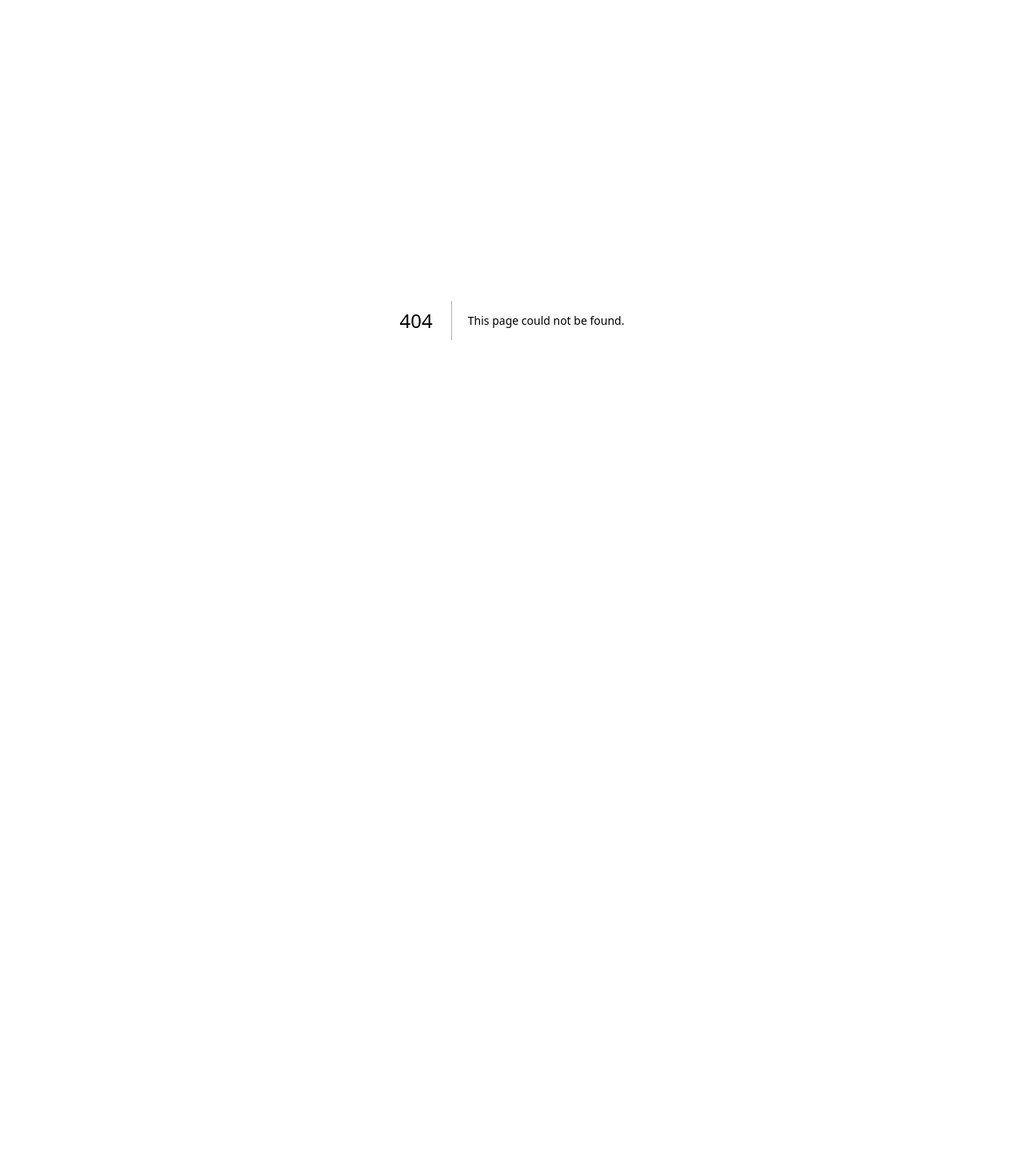
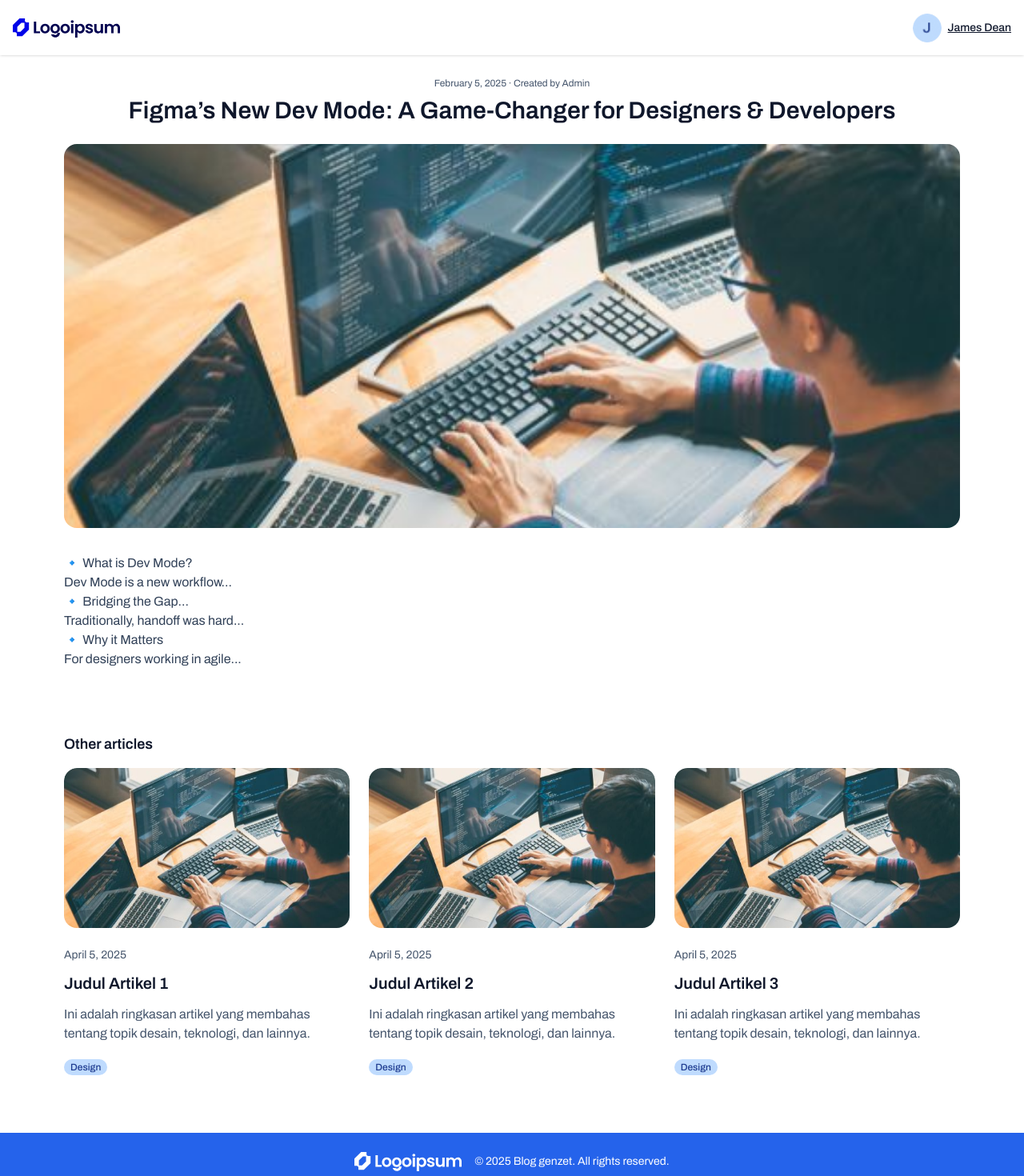
Before and after one commit to KokoYuardiA/article-management, a Next.js app: page /user/articles/1 in a window 1280 px wide. Before the commit this address had no page. Shown: the top 1470 px of the page at 80% size. Before the commit the page ends 800 px from the top, so only its background shows below. Built offline with nearby package versions, Linux system fonts and the light colour scheme.

Commit message:
feat: add ArticleContent and OtherArticles components for article detail layout

```diff
--- /dev/null
+++ b/app/user/articles/[id]/page.tsx
@@ -0,0 +1,46 @@
+// app/user/articles/[id]/page.tsx
+import Layout from "@/components/Layout";
+import ArticleContent from "@/components/ArticleContent";
+import OtherArticles from "@/components/OtherArticles";
+
+// Simulasi fetch data berdasarkan ID
+async function getArticle(id: string) {
+  // Ganti ini dengan fetch ke API asli
+  return {
+    id,
+    title: "Figma’s New Dev Mode: A Game-Changer for Designers & Developers",
+    date: "February 5, 2025",
+    author: "Admin",
+    imageUrl: "/orang-ngoding.jpg",
+    content: `
+      <h3>🔹 What is Dev Mode?</h3>
+      <p>Dev Mode is a new workflow...</p>
+      <h3>🔹 Bridging the Gap...</h3>
+      <p>Traditionally, handoff was hard...</p>
+      <h3>🔹 Why it Matters</h3>
+      <p>For designers working in agile...</p>
+    `,
+  };
+}
+
+async function getOtherArticles(categories = "Design") {
+  return Array.from({ length: 3 }).map((_, i) => ({
+    title: `Judul Artikel ${i + 1}`,
+    date: "April 5, 2025",
+    excerpt: "Ini adalah ringkasan artikel yang membahas tentang topik desain, teknologi, dan lainnya.",
+    imageUrl: "/orang-ngoding.jpg",
+    categories: "Design",
+  }));
+}
+
+export default async function ArticleDetailPage({ params }: { params: { id: string } }) {
+  const article = await getArticle(params.id);
+  const others = await getOtherArticles();
+
+  return (
+    <Layout headerVariant="article">
+      <ArticleContent {...article} />
+      <OtherArticles articles={others} />
+    </Layout>
+  );
+}
--- /dev/null
+++ b/components/ArticleContent.tsx
@@ -0,0 +1,33 @@
+import Image from "next/image";
+
+interface Props {
+  title: string;
+  date: string;
+  author: string;
+  imageUrl: string;
+  content: string;
+}
+
+export default function ArticleContent({ title, date, author, imageUrl, content }: Props) {
+  return (
+    <section className="max-w-6xl mx-auto px-4 pt-24 pb-20">
+      <div className="text-center mb-2 text-xs text-slate-600">
+        {date} · Created by {author}
+      </div>
+      <h1 className="text-2xl md:text-3xl font-semibold text-center mb-6 text-slate-900">{title}</h1>
+      <div className="flex justify-center mb-8">
+        <Image
+          src={imageUrl}
+          alt={title}
+          width={1120}
+          height={480}
+          className="rounded-2xl object-cover w-full max-h-[480px]"
+        />
+      </div>
+      <article
+        className="prose prose-blue max-w-none mx-auto text-justify text-slate-700"
+        dangerouslySetInnerHTML={{ __html: content }}
+      />
+    </section>
+  );
+}
--- /dev/null
+++ b/components/Layout.tsx
@@ -0,0 +1,12 @@
+import Header from "./Header";
+import Footer from "./Footer";
+
+export default function Layout({ children, headerVariant }: { children: React.ReactNode; headerVariant?: string }) {
+  return (
+    <div className="flex flex-col min-h-screen bg-[#F4F6FC]">
+      <Header variant={headerVariant} />
+      <main className="flex-grow bg-white">{children}</main>
+      <Footer />
+    </div>
+  );
+}
--- /dev/null
+++ b/components/OtherArticles.tsx
@@ -0,0 +1,31 @@
+import { ArticleCard } from "@/components/ArticleCard";
+
+interface Props {
+  articles: Array<{
+    title: string;
+    date: string;
+    excerpt: string;
+    imageUrl: string;
+    categories: string | string[];
+  }>;
+}
+
+export default function OtherArticles({ articles }: Props) {
+  return (
+    <section className="max-w-6xl mx-auto px-4 pb-12">
+      <h2 className="text-lg font-semibold mb-4 text-slate-900">Other articles</h2>
+      <div className="grid grid-cols-1 sm:grid-cols-2 lg:grid-cols-3 gap-6 text-slate-600">
+        {articles.map((a, i) => (
+          <ArticleCard
+            key={i}
+            title={a.title}
+            date={a.date}
+            excerpt={a.excerpt}
+            imageUrl={a.imageUrl}
+            categories={Array.isArray(a.categories) ? a.categories : [a.categories]}
+          />
+        ))}
+      </div>
+    </section>
+  );
+}
```
